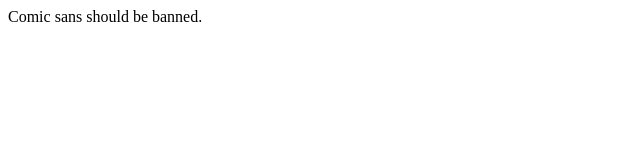
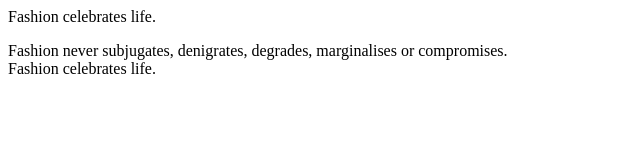
Before and after one commit to GabrielaSolis353/design-manifesto, a plain HTML site: page index.html in a window 1280 px wide. Shown: the whole page, without its empty margins (0-640 px from the left). Drawn offline with Linux system fonts and the light colour scheme.

Commit message:
Update index.html
Added text and br tag

```diff
--- a/index.html
+++ b/index.html
@@ -1,8 +1,9 @@
 <html>
   <head>
-    <title>Comic Sans</title>
+    <title>Fashion Revolution</title>
   </head>
   <body>
-    <p>Comic sans should be banned.</p>
+    <p>Fashion celebrates life.</p>
+    <p>Fashion never subjugates, denigrates, degrades, marginalises or compromises. <br> Fashion celebrates life.</p>
   </body>
 </html>
```
